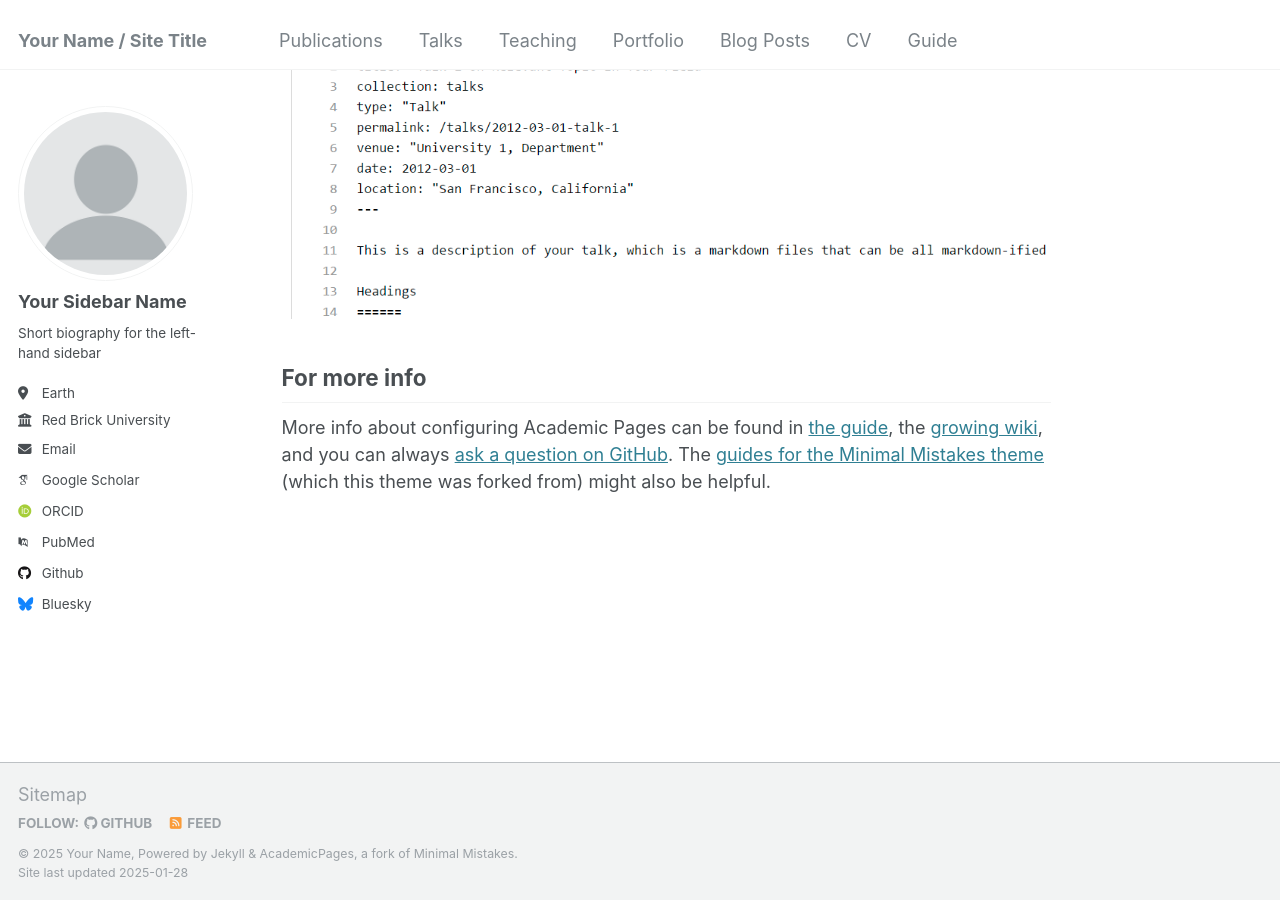
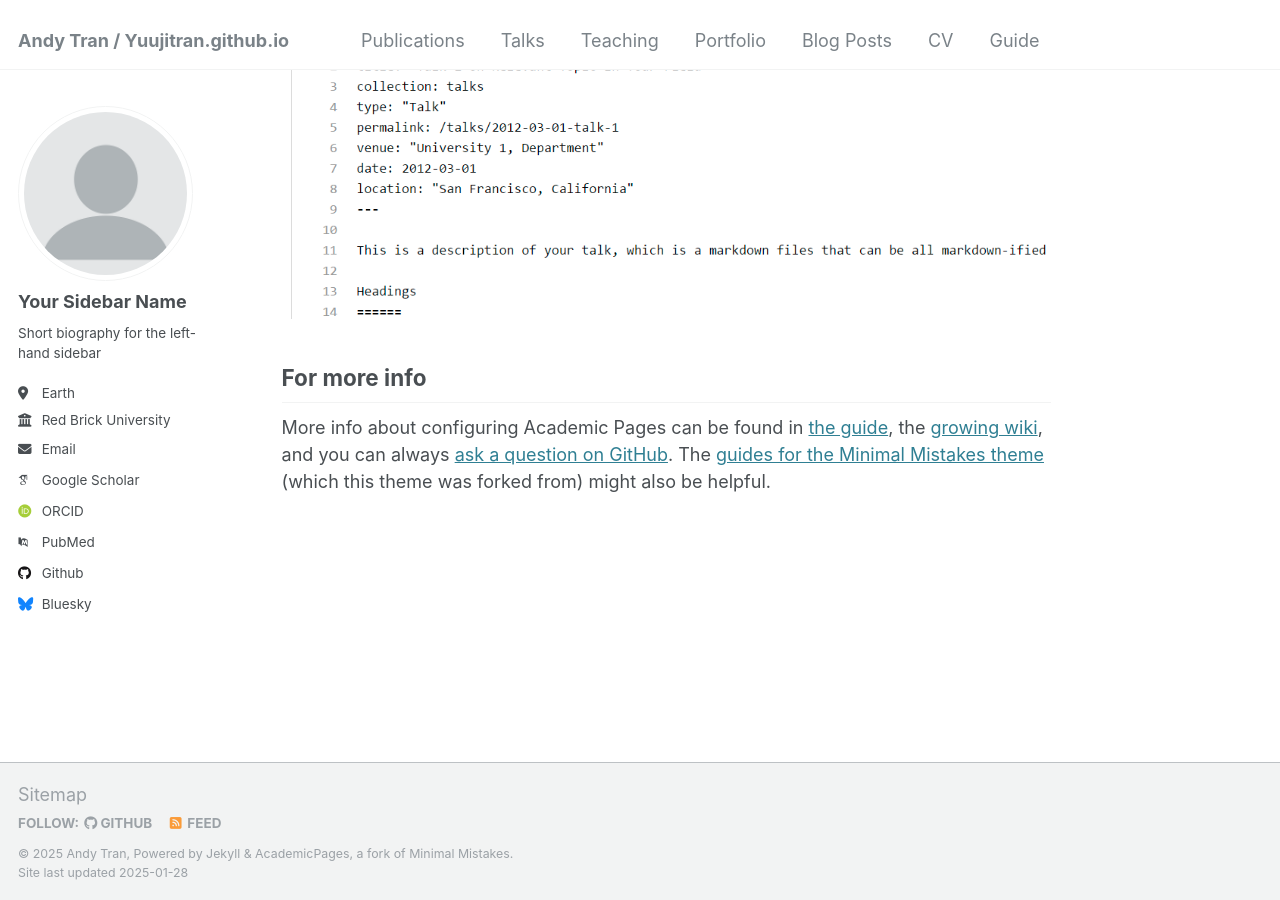
Before and after one commit to yuujitran/yuujitran.github.io, a Jekyll site: the page built from _pages/about.md, in a window 1280 px wide and 900 px high, scrolled down 2643 px. Built offline with Jekyll 4.4.1, drawn with Linux system fonts in a browser that asks for light colours; some web fonts are replaced.

Commit message:
Update _config.yml

```diff
--- a/_config.yml
+++ b/_config.yml
@@ -8,10 +8,10 @@
 
 # Basic Site Settings
 locale                   : "en-US"
-title                    : "Your Name / Site Title"
+title                    : "Andy Tran / Yuujitran.github.io"
 title_separator          : "-"
-name                     : &name "Your Name"
-description              : &description "personal description"
+name                     : &name "Andy Tran"
+description              : &description "Programmer"
 url                      : https://academicpages.github.io # the base hostname & protocol for your site e.g. "https://[your GitHub username].github.io"
 baseurl                  : "" # the subpath of your site, e.g. "/blog"
 repository               : "academicpages/academicpages.github.io"
```
